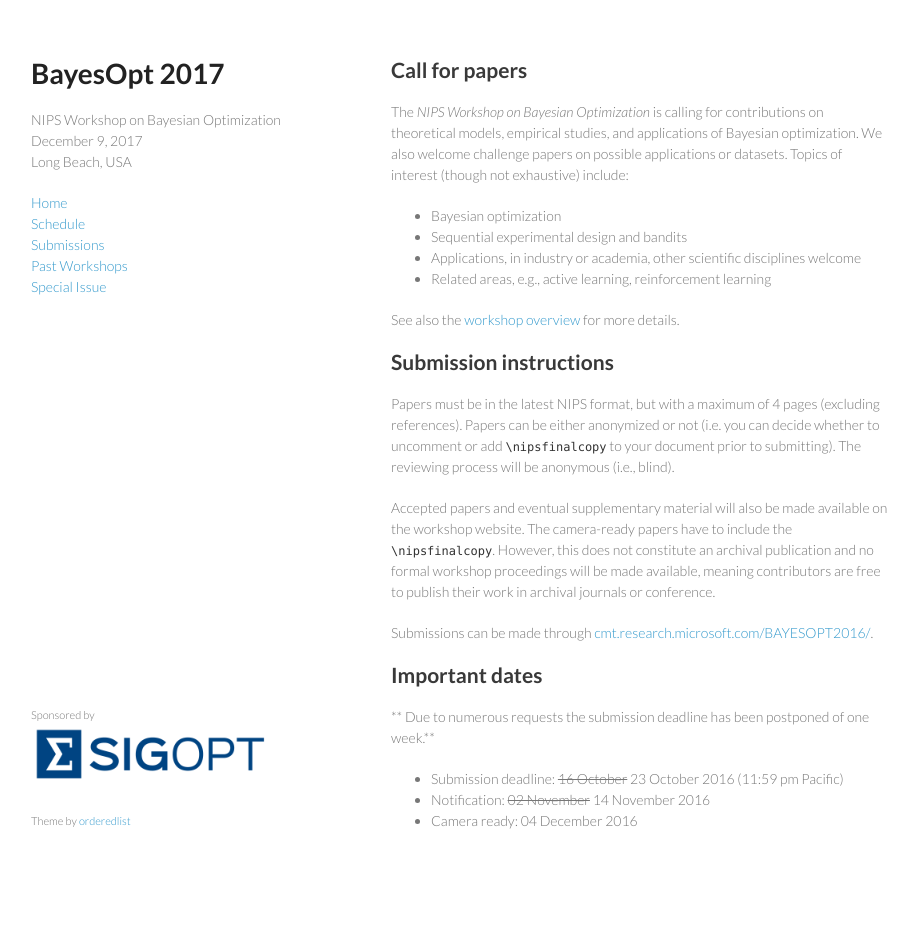
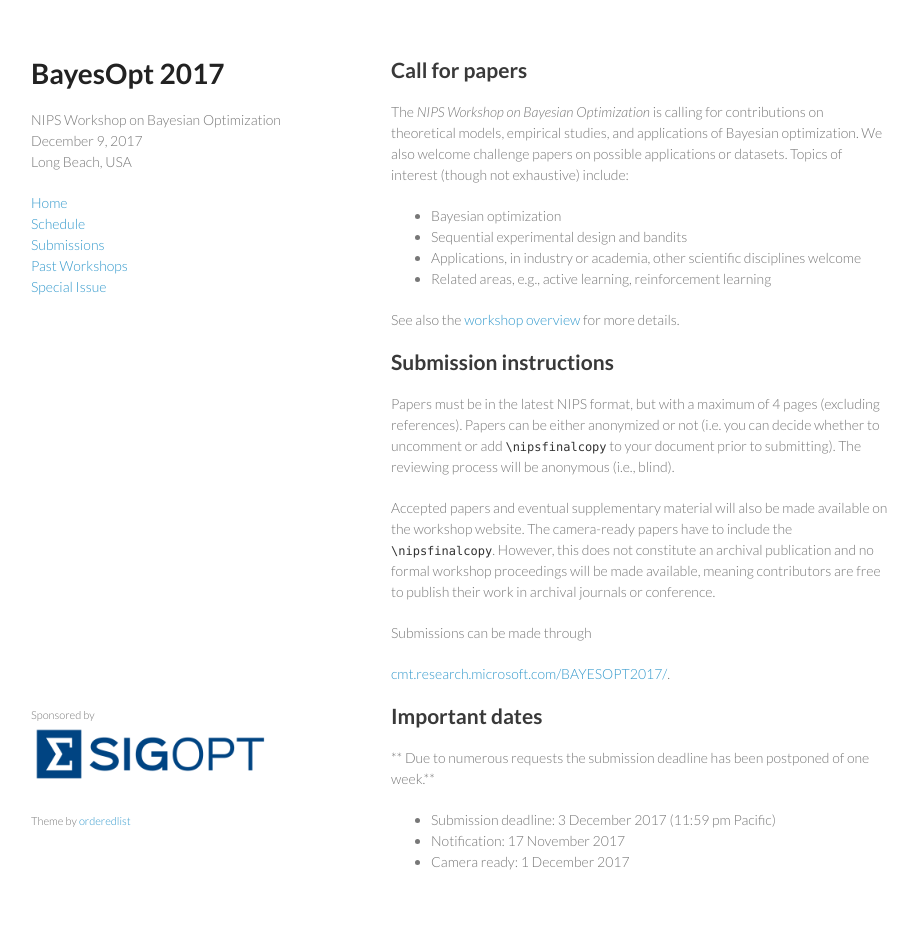
Before and after one commit to bayesopt/bayesopt.github.io, a Jekyll site: the page built from submissions.md, in a window 1280 px wide. Shown: the whole page, without its empty margins (179-1097 px from the left). Built offline with Jekyll 4.4.1, drawn with Linux system fonts in a browser that asks for light colours; before the commit the page ends 901 px from its top, so only the background shows below that.

Commit message:
updating Submission and cmt

```diff
--- a/submissions.md
+++ b/submissions.md
@@ -35,13 +35,14 @@ proceedings will be made available, meaning contributors are free to publish
 their work in archival journals or conference.
 
 Submissions can be made through
-[cmt.research.microsoft.com/BAYESOPT2016/](https://cmt.research.microsoft.com/BAYESOPT2016/).
+
+[cmt.research.microsoft.com/BAYESOPT2017/](https://cmt3.research.microsoft.com/User/Login?ReturnUrl=%2FBAYESOPT2017).
 
 
 ## Important dates
 
 ** Due to numerous requests the submission deadline has been postponed of one week.**
 
-- Submission deadline: ~~16 October~~ 23 October 2016 (11:59 pm Pacific)
-- Notification: ~~02 November~~ 14 November 2016
-- Camera ready: 04 December 2016
+- Submission deadline: 3 December 2017 (11:59 pm Pacific)
+- Notification: 17 November 2017
+- Camera ready: 1 December 2017
```
